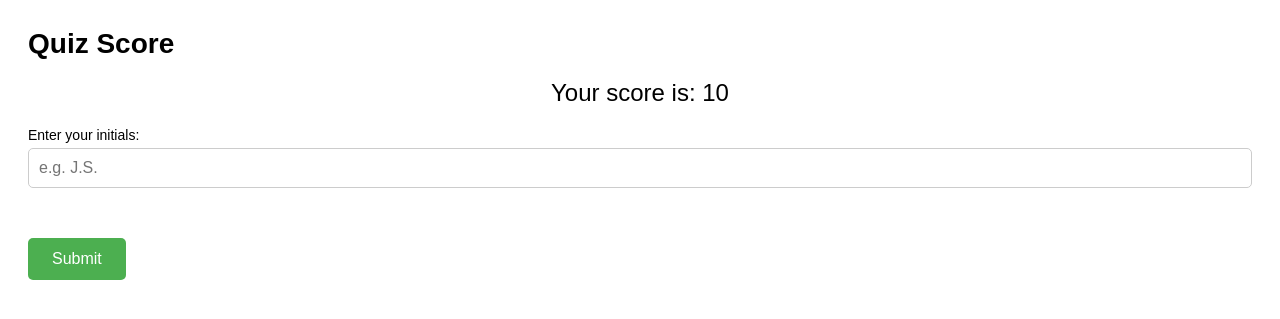
After one commit to SergioGonzalez24/Quiz-Application-with-Microservices, a Flask app: template backend/templates/score.html in a window 1280 px wide. The commit adds this page. Shown: the top 319 px of the page. Run offline with Flask 3, Linux system fonts and the light colour scheme; the template is opened without the code that fills it: most values are stand-ins (such as "Sample title", 1, 10 or a date in 2020); parts of the project's set-up code (start-up, migrations or seed data) failed here and were passed over.

Commit message:
Added score page

```diff
--- a/backend/routes/blueprint.py
+++ b/backend/routes/blueprint.py
@@ -8,8 +8,9 @@ blueprint = Blueprint('blueprint', __name__)
 """blueprint.route('/', methods=['GET'])(quizcontroller.index)
 blueprint.route('/add_score', methods=['GET'])(quizcontroller.add_score)
 blueprint.route('/create_tables', methods=['GET'])(quizcontroller.create_tables)"""
-blueprint.route('/question', methods=['POST'])(quizcontroller.show_question)
+blueprint.route('/question', methods=['POST', 'GET'])(quizcontroller.show_question)
 blueprint.route('/question_result', methods=['POST'])(quizcontroller.show_question_result)
 blueprint.route('/', methods=['GET'])(quizcontroller.select_number_of_questions)
-blueprint.route('/show_number_of_questions', methods=['POST'])(quizcontroller.show_number_of_questions)
+# blueprint.route('/show_number_of_questions', methods=['POST'])(quizcontroller.show_number_of_questions)
 blueprint.route('/test', methods=['GET'])(quizcontroller.test_page)
+blueprint.route('/score', methods=['GET'])(quizcontroller.show_score)
--- a/backend/templates/question.html
+++ b/backend/templates/question.html
@@ -55,7 +55,7 @@
       </style>
   </head>
   <body>
-    <h1>Question: {{ quiz.get_question_index() }} / {{ quiz.get_num_questions() }}</h1>
+    <h1>Question: {{ quiz.get_question_number() }} / {{ quiz.get_num_questions() }}</h1>
     <h1>{{ question.question }}</h1>
     <form method="POST" action="{{ url_for('blueprint.show_question_result') }}">
       {% for choice in possible_answers %}
--- /dev/null
+++ b/backend/templates/score.html
@@ -0,0 +1,73 @@
+<!DOCTYPE html>
+<html>
+<head>
+	<title>Quiz Score</title>
+	<style type="text/css">
+		body {
+			font-family: Arial, sans-serif;
+			font-size: 14px;
+			padding: 20px;
+		}
+
+		h1 {
+			margin-top: 0;
+		}
+
+		.form-group {
+			margin-bottom: 20px;
+		}
+
+		label {
+			display: block;
+			margin-bottom: 5px;
+		}
+
+		input[type="text"] {
+			display: block;
+			width: 100%;
+			padding: 10px;
+			font-size: 16px;
+			border: 1px solid #ccc;
+			border-radius: 5px;
+			box-sizing: border-box;
+			margin-top: 5px;
+		}
+
+		button[type="submit"] {
+			background-color: #4CAF50;
+			border: none;
+			color: white;
+			padding: 12px 24px;
+			text-align: center;
+			text-decoration: none;
+			display: inline-block;
+			font-size: 16px;
+			margin-top: 30px;
+			cursor: pointer;
+			border-radius: 5px;
+			transition: background-color 0.3s ease;
+		}
+
+		button[type="submit"]:hover {
+			background-color: #3e8e41;
+		}
+
+		.score {
+			font-size: 24px;
+			margin-bottom: 20px;
+			text-align: center;
+		}
+	</style>
+</head>
+<body>
+	<h1>Quiz Score</h1>
+	<div class="score">Your score is: <span id="score">{{ score }}</span></div>
+	<form action="" method="post">
+		<div class="form-group">
+			<label for="initials">Enter your initials:</label>
+			<input type="text" id="initials" name="initials" placeholder="e.g. J.S." required>
+		</div>
+		<button type="submit">Submit</button>
+	</form>
+</body>
+</html>
```
Also changed, not shown: backend/classes/quiz.py (+11 -3 lines), backend/controllers/quizcontroller.py (+16 -9 lines), backend/templates/answer_result.html (+6 -2 lines), backend/views/quizview.py (+8 -12 lines).
